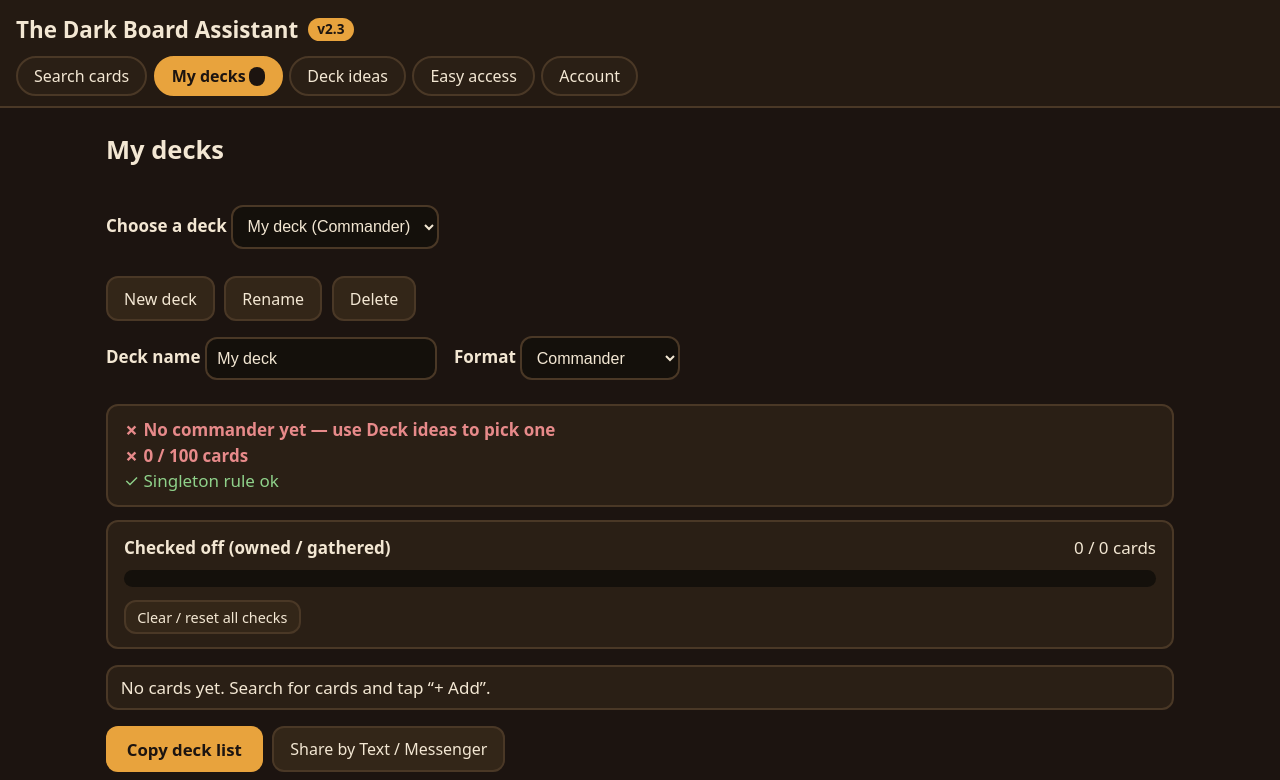
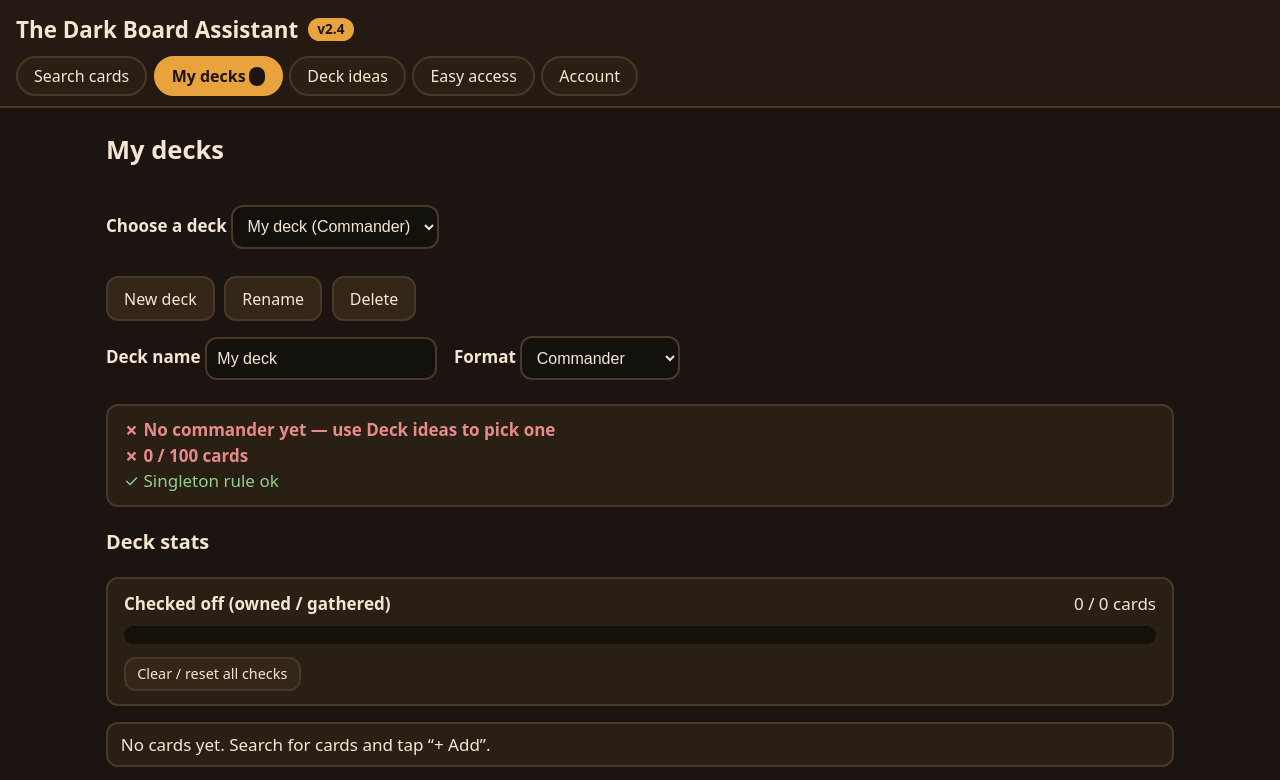
Before and after one commit to mannydunivan/Dark-board-assistant, a website: page public/index.html in a window 1280 px wide. Both pictures are taken after a click on the button "My decks". Shown: the top 780 px of the page. Drawn offline with Linux system fonts and the light colour scheme; no server answers.

Commit message:
v2.4: deck stats graphs + coaching

```diff
--- a/public/index.html
+++ b/public/index.html
@@ -20,7 +20,7 @@
 <header class="app-header">
   <div class="header-row">
     <h1>The Dark Board Assistant</h1>
-    <span class="version-badge" aria-label="Version 2.3">v2.3</span>
+    <span class="version-badge" aria-label="Version 2.4">v2.4</span>
   </div>
   <nav class="tabs" aria-label="Main sections">
     <button type="button" class="tab active" data-tab="search" aria-pressed="true">Search cards</button>
@@ -125,6 +125,12 @@
 
     <div id="rule-check" class="rule-check" role="status"></div>
     <p id="deck-value" class="deck-value" role="status"></p>
+
+    <div id="deck-stats" aria-label="Deck stats">
+      <h3>Deck stats</h3>
+      <p id="stats-note" class="muted" role="status"></p>
+      <div id="stats-charts"></div>
+    </div>
 
     <div class="checkoff-bar">
       <div class="checkoff-head">
```
